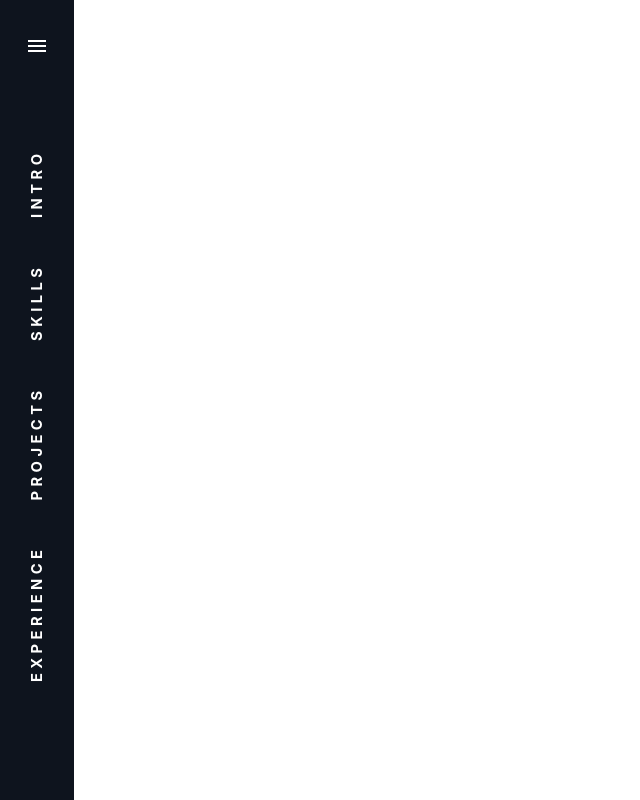
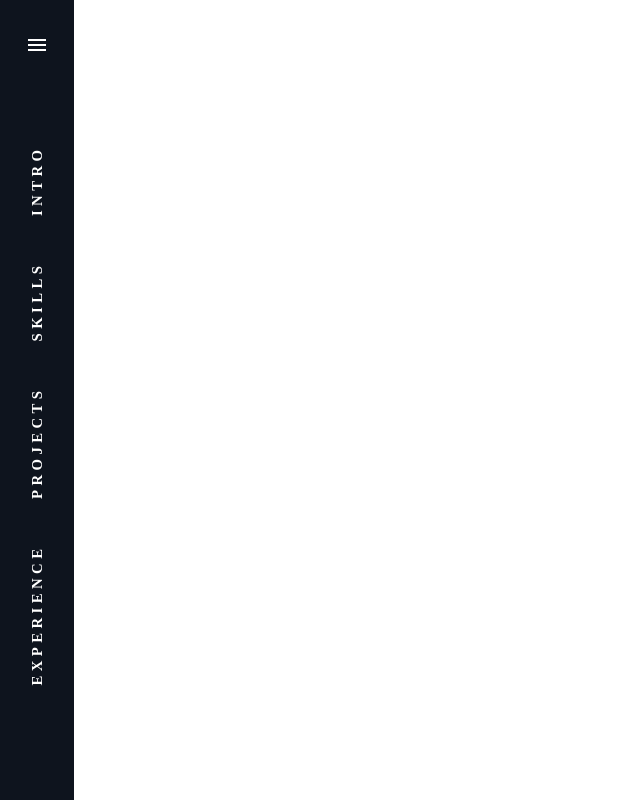
Before and after one commit to mohitsinghnegi1/my-portfolio, a React (Create React App) app: page / in a window 1280 px wide. Shown: the whole page, without its empty margins (0-640 px from the left). Built offline with nearby package versions, Linux system fonts and the light colour scheme.

Commit message:
font-improvement

```diff
--- a/package.json
+++ b/package.json
@@ -2,7 +2,7 @@
   "name": "my-portfolio",
   "version": "0.1.0",
   "private": true,
-  "homepage": "https://myusername.github.io/my-app",
+  "homepage": "https://mohitsinghnegi1.github.io/my-portfolio/",
   "dependencies": {
     "bootstrap": "^4.3.1",
     "gh-pages": "^2.1.1",
--- a/src/App.css
+++ b/src/App.css
@@ -100,13 +100,10 @@
   opacity: 0.9;
 }
 .sub-menu a {
-  font-size: 1.04em;
-  letter-spacing: 0.015em;
+  font-size: 0.89em;
+  letter-spacing: 0.035em;
+  word-spacing: 0.075em;
   color: #b7c9cc !important;
-}
-/* remove */
-.menu-container {
-  /* display: none; */
 }
 
 .hr__hamburger {
--- a/src/index.css
+++ b/src/index.css
@@ -1,6 +1,6 @@
 body {
   margin: 0;
-  font-family: poppins;
+  font-family: poppins !important;
 }
 
 code {
```
